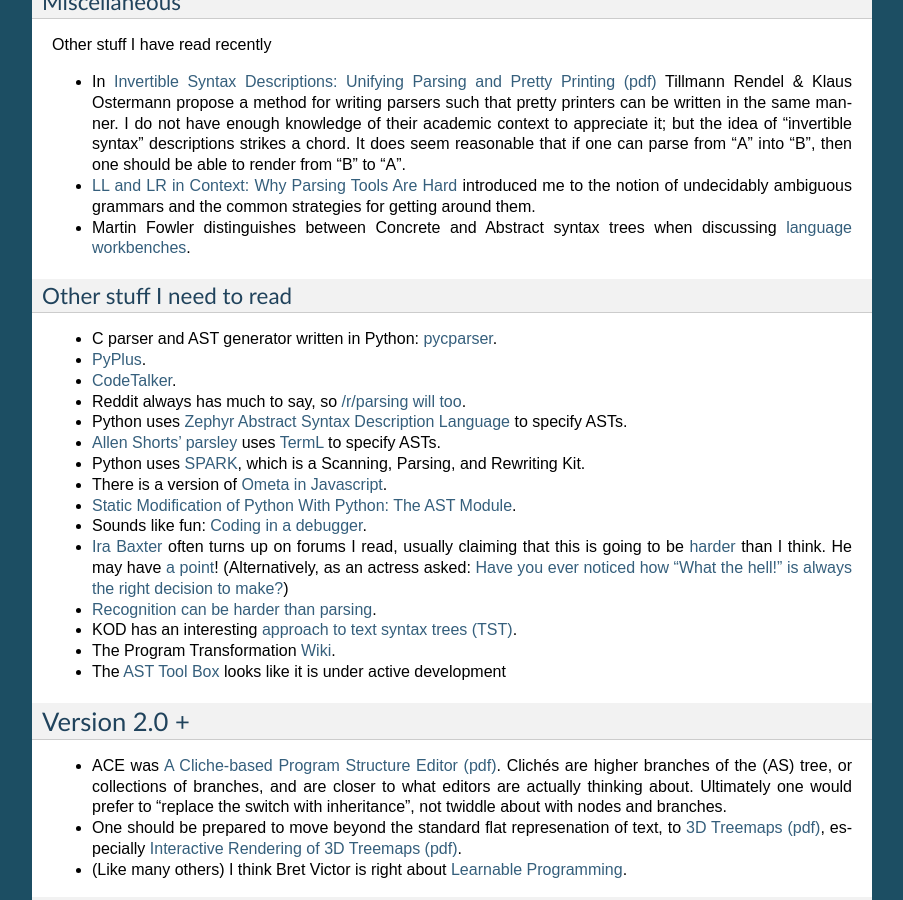
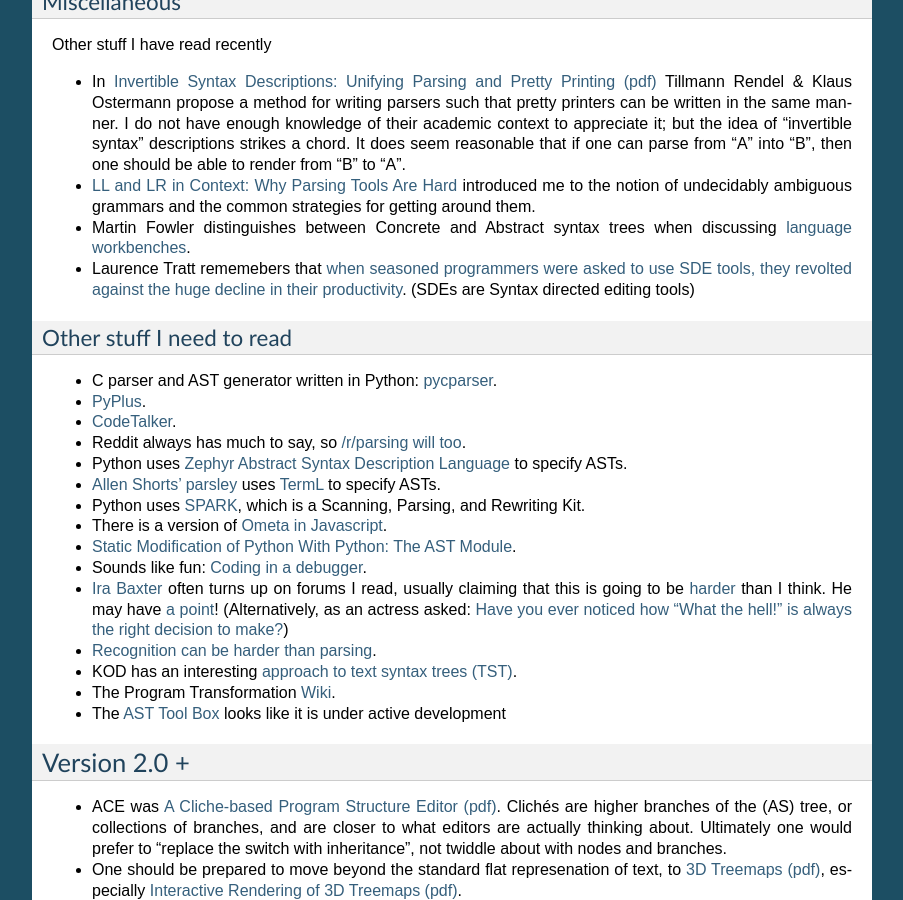
Before and after one commit to jalanb/pym, a Sphinx documentation site: the page built from docs/index.rst, in a window 1280 px wide and 900 px high, scrolled down 1208 px. Shown: the whole window, without its empty margins (198-1101 px from the left). Built offline with Sphinx 7.4.7, drawn with Linux system fonts in a browser that asks for light colours; formulas are drawn with MathJax 3.

Commit message:
Remembering SDEs

```diff
--- a/docs/index.rst
+++ b/docs/index.rst
@@ -65,6 +65,8 @@
 * In `Invertible Syntax Descriptions: Unifying Parsing and Pretty Printing (pdf) <http://www.informatik.uni-marburg.de/~rendel/unparse/rendel10invertible.pdf>`_ Tillmann Rendel & Klaus Ostermann propose a method for writing parsers such that pretty printers can be written in the same manner. I do not have enough knowledge of their academic context to appreciate it; but the idea of "invertible syntax" descriptions strikes a chord. It does seem reasonable that if one can parse from "A" into "B", then one should be able to render from "B" to "A".
 * `LL and LR in Context: Why Parsing Tools Are Hard <http://blog.reverberate.org/2013/09/ll-and-lr-in-context-why-parsing-tools.html>`_ introduced me to the notion of undecidably ambiguous grammars and the common strategies for getting around them.
 * Martin Fowler distinguishes between Concrete and Abstract syntax trees when discussing `language workbenches <http://martinfowler.com/articles/languageWorkbench.html>`_.
+* Laurence Tratt rememebers that `when seasoned programmers were asked to use SDE tools, they revolted against the huge decline in their productivity <http://tratt.net/laurie/blog/entries/an_editor_for_composed_programs>`_. (SDEs are Syntax directed editing tools)
+
 
 Other stuff I need to read
 ^^^^^^^^^^^^^^^^^^^^^^^^^^
```
